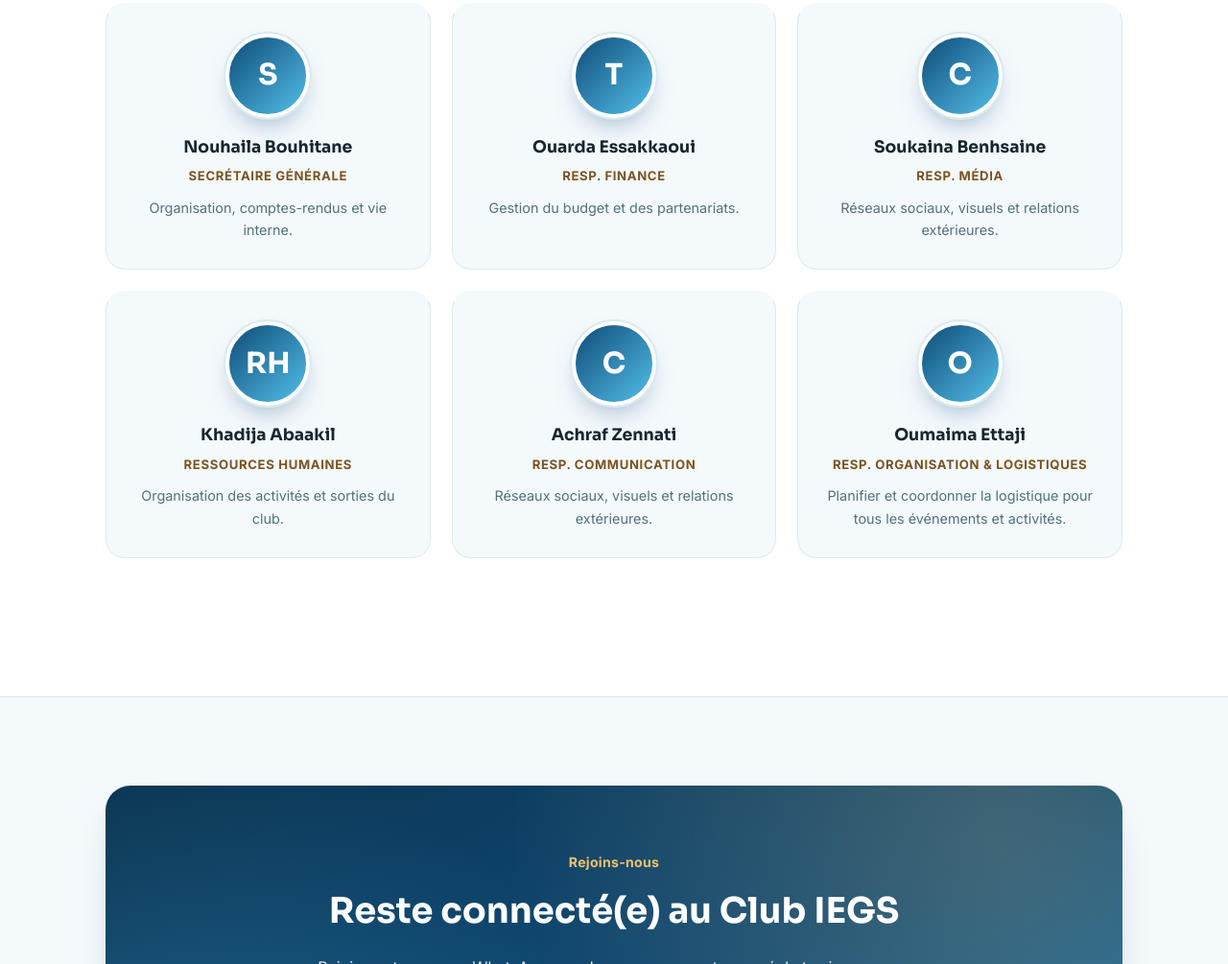
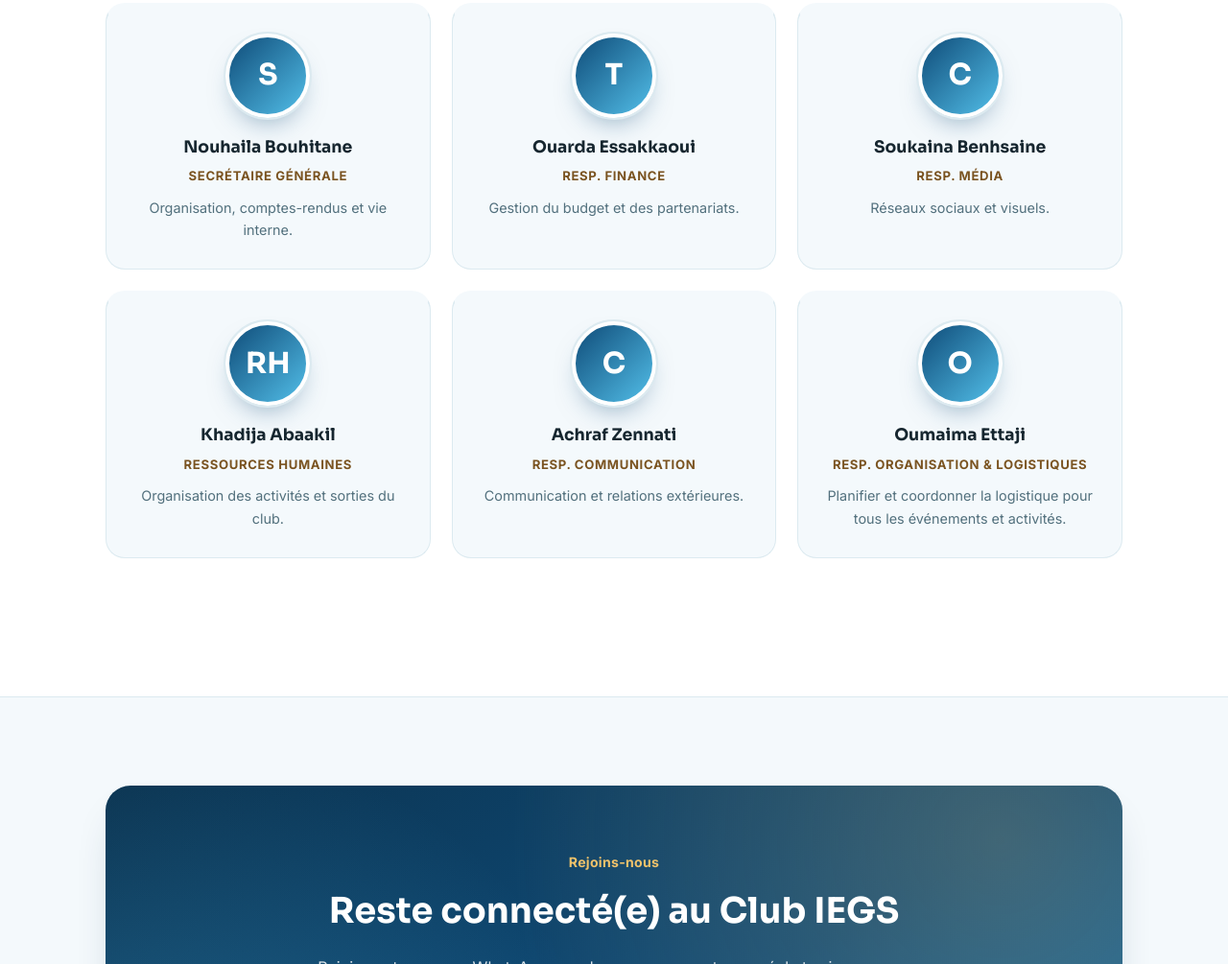
Before and after one commit to AY-max-go/iegs, a plain HTML site: page index.html in a window 1280 px wide. Shown: the part 2834-3839 px from the top of the page at 96% size. Drawn offline with Linux system fonts and the light colour scheme.

Commit message:
Update index.html

```diff
--- a/index.html
+++ b/index.html
@@ -473,9 +473,9 @@
         <div class="member reveal d3"><div class="avatar">O</div><h3>Marwa Idrissi</h3><span class="role">RESP. FORMATION & ATELIERS</span><p class="note">Identifier les besoins en formation des membres du club.</p></div>
         <div class="member reveal d1"><div class="avatar">S</div><h3>Nouhaila Bouhitane </h3><span class="role">Secrétaire Générale</span><p class="note">Organisation, comptes-rendus et vie interne.</p></div>
         <div class="member reveal d2"><div class="avatar">T</div><h3>Ouarda Essakkaoui </h3><span class="role">RESP. FINANCE</span><p class="note">Gestion du budget et des partenariats.</p></div>
-        <div class="member reveal d3"><div class="avatar">C</div><h3>Soukaina Benhsaine</h3><span class="role">RESP. MÉDIA</span><p class="note">Réseaux sociaux, visuels et relations extérieures.</p></div>
+        <div class="member reveal d3"><div class="avatar">C</div><h3>Soukaina Benhsaine</h3><span class="role">RESP. MÉDIA</span><p class="note">Réseaux sociaux et visuels.</p></div>
         <div class="member reveal d1"><div class="avatar">RH</div><h3>Khadija Abaakil</h3><span class="role">RESSOURCES HUMAINES</span><p class="note">Organisation des activités et sorties du club.</p></div>
-         <div class="member reveal d2"><div class="avatar">C</div><h3>Achraf Zennati</h3><span class="role">RESP. COMMUNICATION</span><p class="note">Réseaux sociaux, visuels et relations extérieures.</p></div>
+         <div class="member reveal d2"><div class="avatar">C</div><h3>Achraf Zennati</h3><span class="role">RESP. COMMUNICATION</span><p class="note">Communication et relations extérieures.</p></div>
         <div class="member reveal d3"><div class="avatar">O</div><h3>Oumaima Ettaji</h3><span class="role">RESP. ORGANISATION & Logistiques</span><p class="note">Planifier et coordonner la logistique pour tous les événements et activités.</p></div>
       <p class="bureau-note reveal"></p>
     </div>
```
